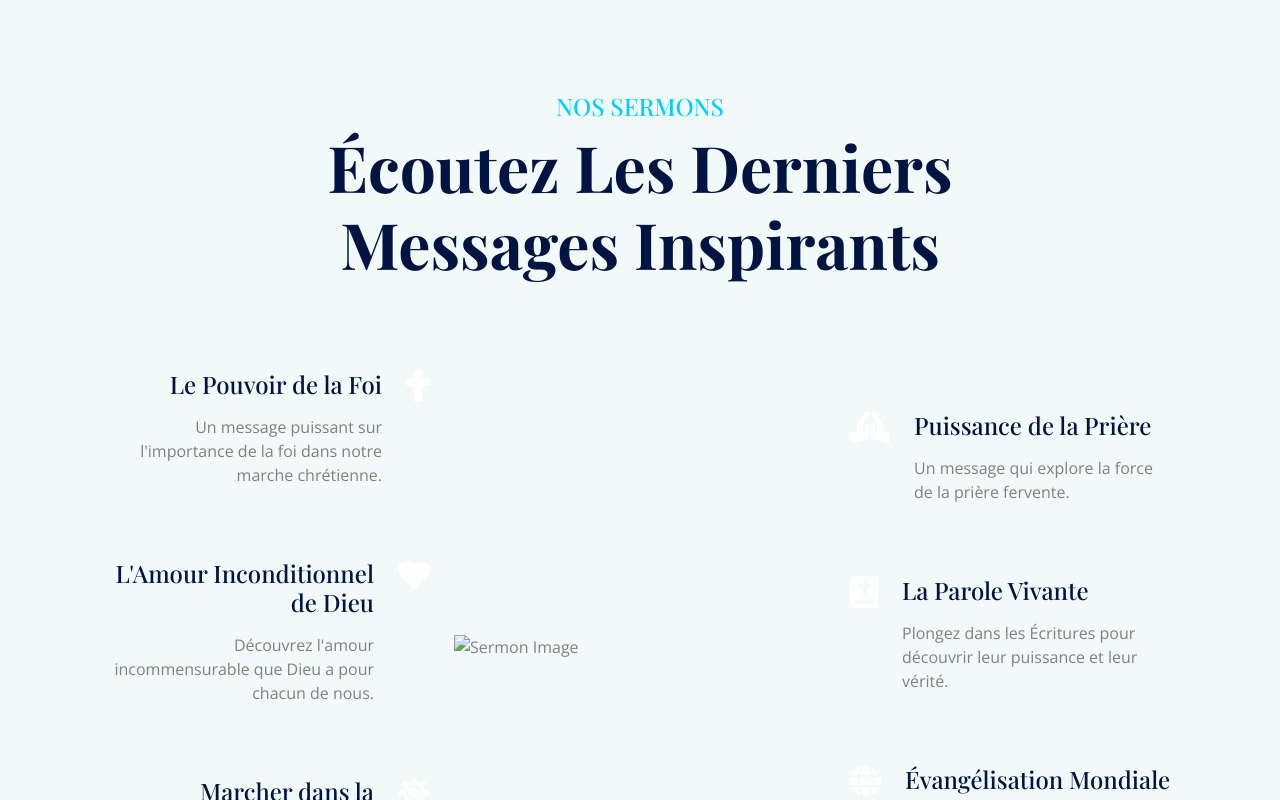
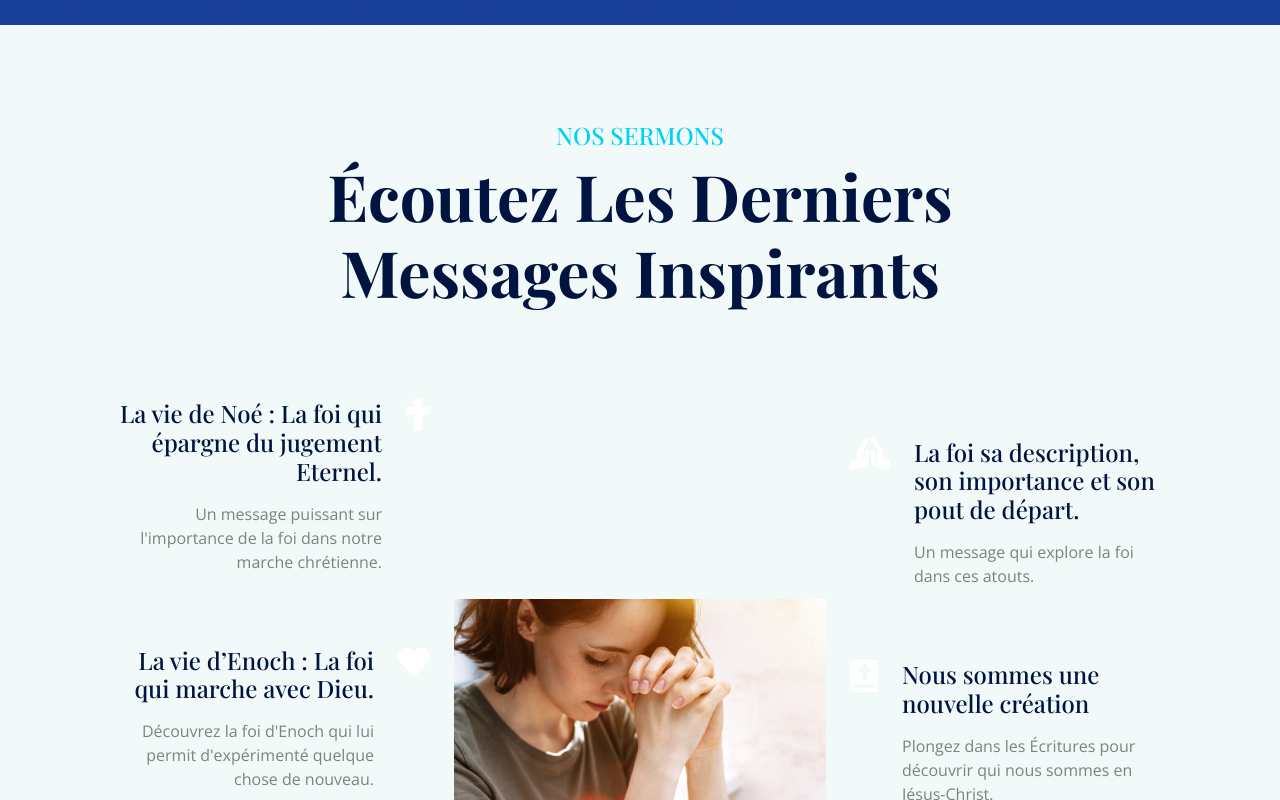
Before and after one commit to NGOUBADJAMBO-Richard/Gr-ce-Deploy-e---Site, a plain HTML site: page index.html in a window 1280 px wide. Shown: the part 2786-3586 px from the top of the page. Drawn offline with nearby package versions, Linux system fonts and the light colour scheme; a web font is replaced by a local one.

Commit message:
Add some changes !

```diff
--- a/index.html
+++ b/index.html
@@ -260,7 +260,7 @@
                                                     class="fas fa-hands-helping text-white fa-2x"></i></div>
                                         </div>
                                         <div class="">
-                                            <a href="#" class="h4 d-inline-block mb-3">Communauté Unie</a>
+                                            <a href="#" class="h4 d-inline-block mb-3">Famille des Assemblées Chrétiennes</a>
                                             <p class="mb-0">Nous construisons une communauté unie dans la foi, où chacun
                                                 trouve un soutien et un amour sincère.</p>
                                         </div>
@@ -368,7 +368,7 @@
                             <div class="col-12">
                                 <div class="d-flex">
                                     <div class="sermon-content text-end">
-                                        <a href="#" class="h4 d-inline-block mb-3">Le Pouvoir de la Foi</a>
+                                        <a href="./sermons/La foi qui épargne du jugement Eternel..pdf" class="h4 d-inline-block mb-3">La vie de Noé : La foi qui épargne du jugement Eternel.</a>
                                         <p class="mb-0">Un message puissant sur l'importance de la foi dans notre marche
                                             chrétienne.</p>
                                     </div>
@@ -384,9 +384,8 @@
                             <div class="col-12">
                                 <div class="d-flex">
                                     <div class="sermon-content text-end">
-                                        <a href="#" class="h4 d-inline-block mb-3">L'Amour Inconditionnel de Dieu</a>
-                                        <p class="mb-0">Découvrez l'amour incommensurable que Dieu a pour chacun de
-                                            nous.</p>
+                                        <a href="./sermons/La foi qui marche avec Dieu..pdf" class="h4 d-inline-block mb-3">La vie d’Enoch : La foi qui marche avec Dieu.</a>
+                                        <p class="mb-0">Découvrez la foi d'Enoch qui lui permit d'expérimenté quelque chose de nouveau.</p>
                                     </div>
                                     <div class="ps-4">
                                         <div class="sermon-btn"><i class="fas fa-heart text-white fa-2x"></i></div>
@@ -400,9 +399,8 @@
                             <div class="col-12">
                                 <div class="d-flex">
                                     <div class="sermon-content text-end">
-                                        <a href="#" class="h4 d-inline-block mb-3">Marcher dans la Lumière</a>
-                                        <p class="mb-0">Un sermon inspirant pour apprendre à marcher selon la lumière de
-                                            Christ.</p>
+                                        <a href="./sermons/La foi, Sa progression et sa perfection.pdf" class="h4 d-inline-block mb-3">La foi : Sa progression et sa perfection</a>
+                                        <p class="mb-0">Un sermon inspirant pour apprendre à marcher de gloire en gloire avec foi.</p>
                                     </div>
                                     <div class="ps-4">
                                         <div class="sermon-btn"><i class="fas fa-sun text-white fa-2x"></i></div>
@@ -414,7 +412,7 @@
                 </div>
                 <div class="col-lg-6 col-xl-4 wow fadeInUp" data-wow-delay="0.3s">
                     <div class="bg-transparent">
-                        <img src="img/sermon.png" class="img-fluid w-100" alt="Sermon Image">
+                        <img src="img/amour-inconditionnel.webp" class="img-fluid w-100" alt="Sermon Image">
                     </div>
                 </div>
                 <div class="col-lg-6 col-xl-4 wow fadeInRight" data-wow-delay="0.2s">
@@ -427,8 +425,8 @@
                                         </div>
                                     </div>
                                     <div class="sermon-content">
-                                        <a href="#" class="h4 d-inline-block mb-3">Puissance de la Prière</a>
-                                        <p class="mb-0">Un message qui explore la force de la prière fervente.</p>
+                                        <a href="#" class="h4 d-inline-block mb-3">La foi sa description, son importance et son pout de départ.</a>
+                                        <p class="mb-0">Un message qui explore la foi dans ces atouts.</p>
                                     </div>
                                 </div>
                             </div>
@@ -442,9 +440,8 @@
                                         <div class="sermon-btn"><i class="fas fa-bible text-white fa-2x"></i></div>
                                     </div>
                                     <div class="sermon-content">
-                                        <a href="#" class="h4 d-inline-block mb-3">La Parole Vivante</a>
-                                        <p class="mb-0">Plongez dans les Écritures pour découvrir leur puissance et leur
-                                            vérité.</p>
+                                        <a href="#" class="h4 d-inline-block mb-3">Nous sommes une nouvelle création</a>
+                                        <p class="mb-0">Plongez dans les Écritures pour découvrir qui nous sommes en Jésus-Christ.</p>
                                     </div>
                                 </div>
                             </div>
@@ -458,9 +455,8 @@
                                         <div class="sermon-btn"><i class="fas fa-globe text-white fa-2x"></i></div>
                                     </div>
                                     <div class="sermon-content">
-                                        <a href="#" class="h4 d-inline-block mb-3">Évangélisation Mondiale</a>
-                                        <p class="mb-0">Un message sur l'importance de partager l'Évangile à travers le
-                                            monde.</p>
+                                        <a href="#" class="h4 d-inline-block mb-3">La Foi</a>
+                                        <p class="mb-0">Un message sur l'importance de la foi.</p>
                                     </div>
                                 </div>
                             </div>
@@ -474,7 +470,7 @@
 
 
     <!-- Evenements Start -->
-    <div class="container-fluid events py-5">
+    <!-- <div class="container-fluid events py-5">
         <div class="container py-5">
             <div class="text-center mx-auto pb-5 wow fadeInUp" data-wow-delay="0.2s" style="max-width: 800px;">
                 <h4 class="text-uppercase text-primary">Événements à Venir</h4>
@@ -516,8 +512,7 @@
                 </div>
             </div>
         </div>
-    </div>
-
+    </div> -->
     <!-- Evenements End -->
 
 
```
Also changed, not shown: img/amour-inconditionnel.webp (added), 6 other files.
